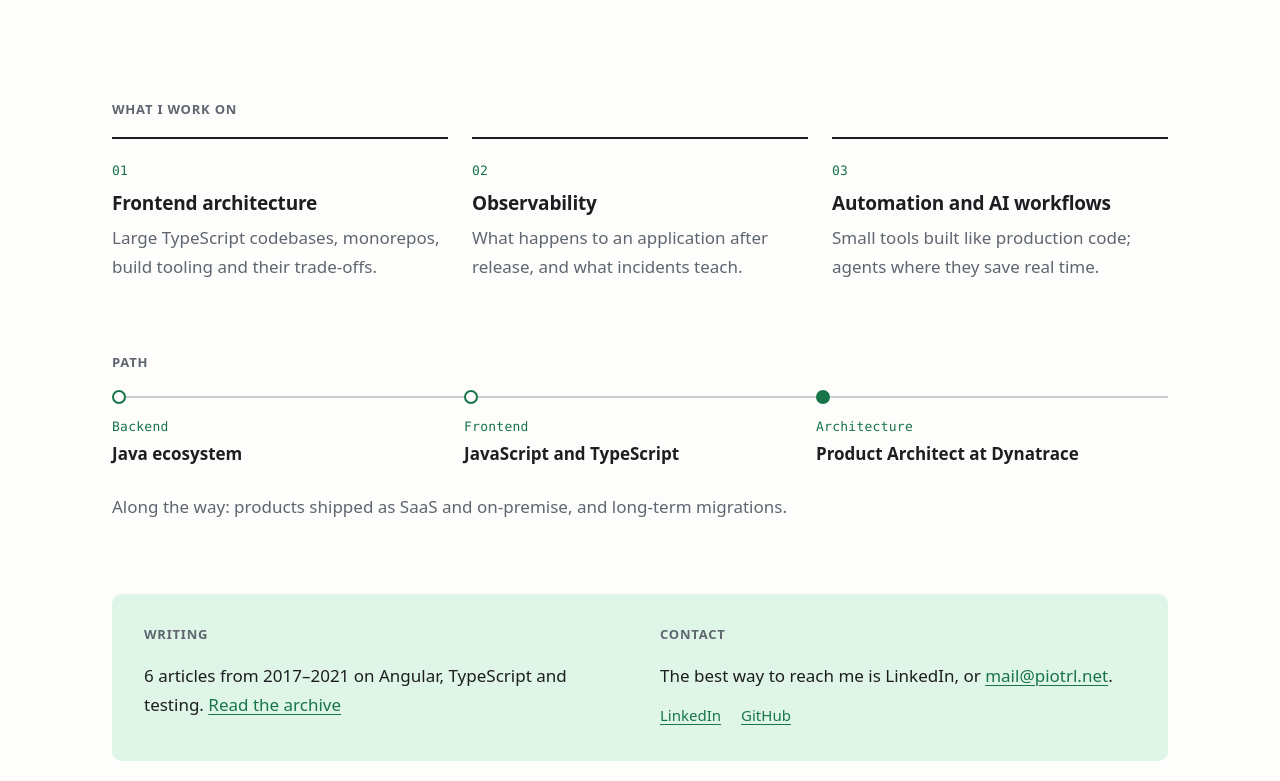
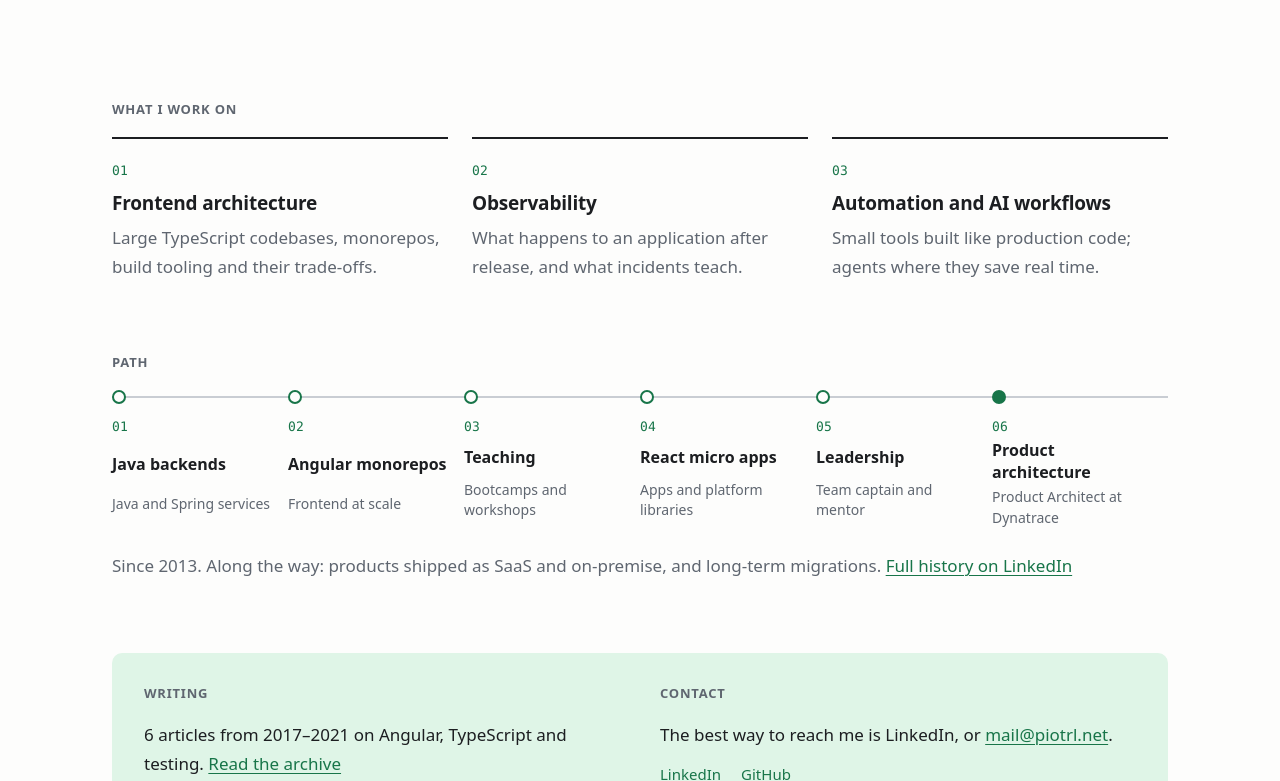
Before and after one commit to piotrl/blog, an Astro site: page / in a window 1280 px wide. Shown: the part 500-1281 px from the top of the page. Built offline with nearby package versions, Linux system fonts and the light colour scheme; Astro itself is replaced by a stand-in of ours.

Commit message:
📖 content: six-stage career path on the home page
Java backends → Angular monorepos → Teaching → React micro apps →
Leadership → Product architecture, one short line each, "since 2013" and a
link to LinkedIn for the full history.

Co-Authored-By: Claude Opus 5.5 <noreply@anthropic.com>

```diff
--- a/src/consts.ts
+++ b/src/consts.ts
@@ -32,11 +32,16 @@ export const FOCUS_AREAS = [
 export const CONTACT_EMAIL = 'mail@piotrl.net';
 
 // Career path on the home page; `years` is shown only when set.
-export const CAREER: { stage: string; detail: string; years?: string }[] = [
-  { stage: 'Backend', detail: 'Java ecosystem' },
-  { stage: 'Frontend', detail: 'JavaScript and TypeScript' },
-  { stage: 'Architecture', detail: 'Product Architect at Dynatrace' },
+// Career path on the home page: short on purpose, details live on LinkedIn.
+export const CAREER: { stage: string; detail: string }[] = [
+  { stage: 'Java backends', detail: 'Java and Spring services' },
+  { stage: 'Angular monorepos', detail: 'Frontend at scale' },
+  { stage: 'Teaching', detail: 'Bootcamps and workshops' },
+  { stage: 'React micro apps', detail: 'Apps and platform libraries' },
+  { stage: 'Leadership', detail: 'Team captain and mentor' },
+  { stage: 'Product architecture', detail: 'Product Architect at Dynatrace' },
 ];
+export const CAREER_SINCE = 2013;
 export const CAREER_NOTE =
   'Along the way: products shipped as SaaS and on-premise, and long-term migrations.';
 
--- a/src/pages/index.astro
+++ b/src/pages/index.astro
@@ -5,6 +5,7 @@ import {
   AUTHOR_FULL_NAME,
   CAREER,
   CAREER_NOTE,
+  CAREER_SINCE,
   CONTACT_EMAIL,
   EMPLOYER,
   FOCUS_AREAS,
@@ -64,16 +65,17 @@ const index = (i: number) => String(i + 1).padStart(2, '0');
     <h2>Path</h2>
     <ol class="path">
       {
-        CAREER.map(step => (
+        CAREER.map((step, i) => (
           <li>
-            <span class="index">{step.years ?? step.stage}</span>
-            <strong>{step.years ? step.stage : step.detail}</strong>
-            {step.years && <span>{step.detail}</span>}
+            <span class="index">{index(i)}</span>
+            <strong>{step.stage}</strong>
+            <span>{step.detail}</span>
           </li>
         ))
       }
     </ol>
-    <p class="note">{CAREER_NOTE}</p>
+    <p class="note">
+      Since {CAREER_SINCE}. {CAREER_NOTE} <a href={linkedIn.url}>Full history on LinkedIn</a></p>
   </section>
 
   <section class="section split">
--- a/src/styles/global.css
+++ b/src/styles/global.css
@@ -333,15 +333,15 @@ time {
 }
 
 .path {
-  grid-template-columns: repeat(3, minmax(0, 1fr));
-  counter-reset: none;
+  grid-auto-flow: column;
+  grid-auto-columns: minmax(0, 1fr);
 }
 
 .path li {
   position: relative;
   display: grid;
   gap: 0.25rem;
-  padding: 1.75rem 1.5rem 0 0;
+  padding: 1.75rem 1rem 0 0;
 }
 
 .path li::before {
@@ -371,8 +371,15 @@ time {
 }
 
 .path strong {
-  font-size: 1.0625rem;
+  font-size: 1rem;
   font-weight: 600;
+  line-height: 1.35;
+}
+
+.path li > span:last-child {
+  color: var(--muted);
+  font-size: 0.875rem;
+  line-height: 1.45;
 }
 
 .note {
@@ -570,6 +577,10 @@ time {
     grid-template-columns: 1fr;
   }
 
+  .path {
+    grid-auto-flow: row;
+  }
+
   .hero {
     gap: 1.5rem;
   }
```
